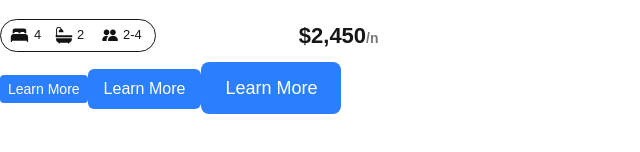
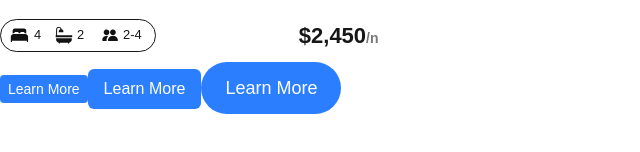
Before and after one commit to Aalphakeem-Adroit/alx-project-0x00-setup, a Next.js app in the folder alx-project-0x00/: page /landing in a window 1280 px wide. Shown: the part 388-540 px from the top of the page, without its empty margins (0-640 px from the left). Built offline with nearby package versions, Linux system fonts and the light colour scheme.

Commit message:
Fix: Button components props

```diff
--- a/alx-project-0x00/components/Button.tsx
+++ b/alx-project-0x00/components/Button.tsx
@@ -11,7 +11,7 @@ const Button: React.FC<ButtonProps> = ({ title, styles,shapes="rounded-sm", size
     const shapeClasses = {
         "rounded-sm": "rounded-sm",
         "rounded-md": "rounded-md",
-        "rounded-lg": "rounded-lg",
+        "rounded-full": "rounded-full",
     };
 
     return (
--- a/alx-project-0x00/interfaces/index.ts
+++ b/alx-project-0x00/interfaces/index.ts
@@ -4,7 +4,7 @@ export interface PillProps {
 
 export interface ButtonProps {
     title: string
-    styles?: string
+    styles: string
     sizes?: "small" | "medium" | "large"
-    shapes?: "rounded-sm" | "rounded-md" | "rounded-lg"
+    shapes?: "rounded-sm" | "rounded-md" | "rounded-full"
 }
--- a/alx-project-0x00/pages/landing.tsx
+++ b/alx-project-0x00/pages/landing.tsx
@@ -9,7 +9,7 @@ const Landing: React.FC = () => {
 
             <Button styles="px-2 py-1" sizes="small" shapes="rounded-sm" title="Learn More" />
             <Button styles="px-4 py-2" sizes="medium" shapes="rounded-md" title="Learn More" />
-            <Button styles="px-6 py-3" sizes="large" shapes="rounded-lg" title="Learn More" />
+            <Button styles="px-6 py-3" sizes="large" shapes="rounded-full" title="Learn More" />
         </div>
 
     )
```
